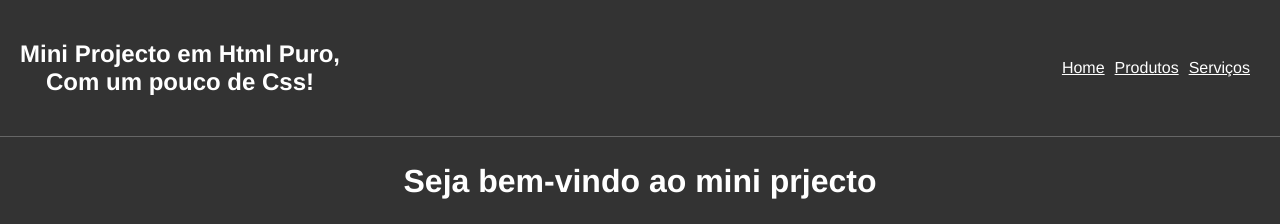
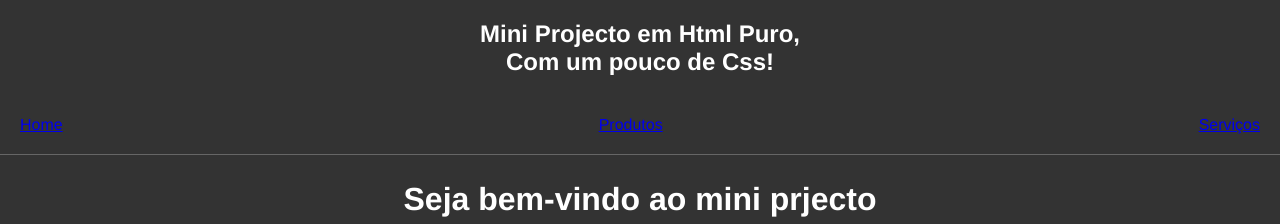
Before and after one commit to RafaelVicen/Mini_Projecto_Html-Puro, a plain HTML site: page index.html in a window 1280 px wide. Shown: the top 224 px of the page. Drawn offline with Linux system fonts and the light colour scheme.

Commit message:
actualizaçao do codigo html

```diff
--- a/index.html
+++ b/index.html
@@ -8,17 +8,17 @@
     <link rel="stylesheet" href="style.css" />
   </head>
   <body>
-    <nav>
+    <header>
       <h2>
         Mini Projecto em Html Puro, <br />
         Com um pouco de Css!
       </h2>
-      <ul>
-        <li><a href="#">Home</a></li>
-        <li><a href="#">Produtos</a></li>
-        <li><a href="#">Serviços</a></li>
-      </ul>
-    </nav>
+      <nav>
+        <a href="#">Home</a>
+        <a href="#">Produtos</a>
+        <a href="#">Serviços</a>
+      </nav>
+    </header>
     <section>
       <h1>Seja bem-vindo ao mini prjecto</h1>
       <p>
```
